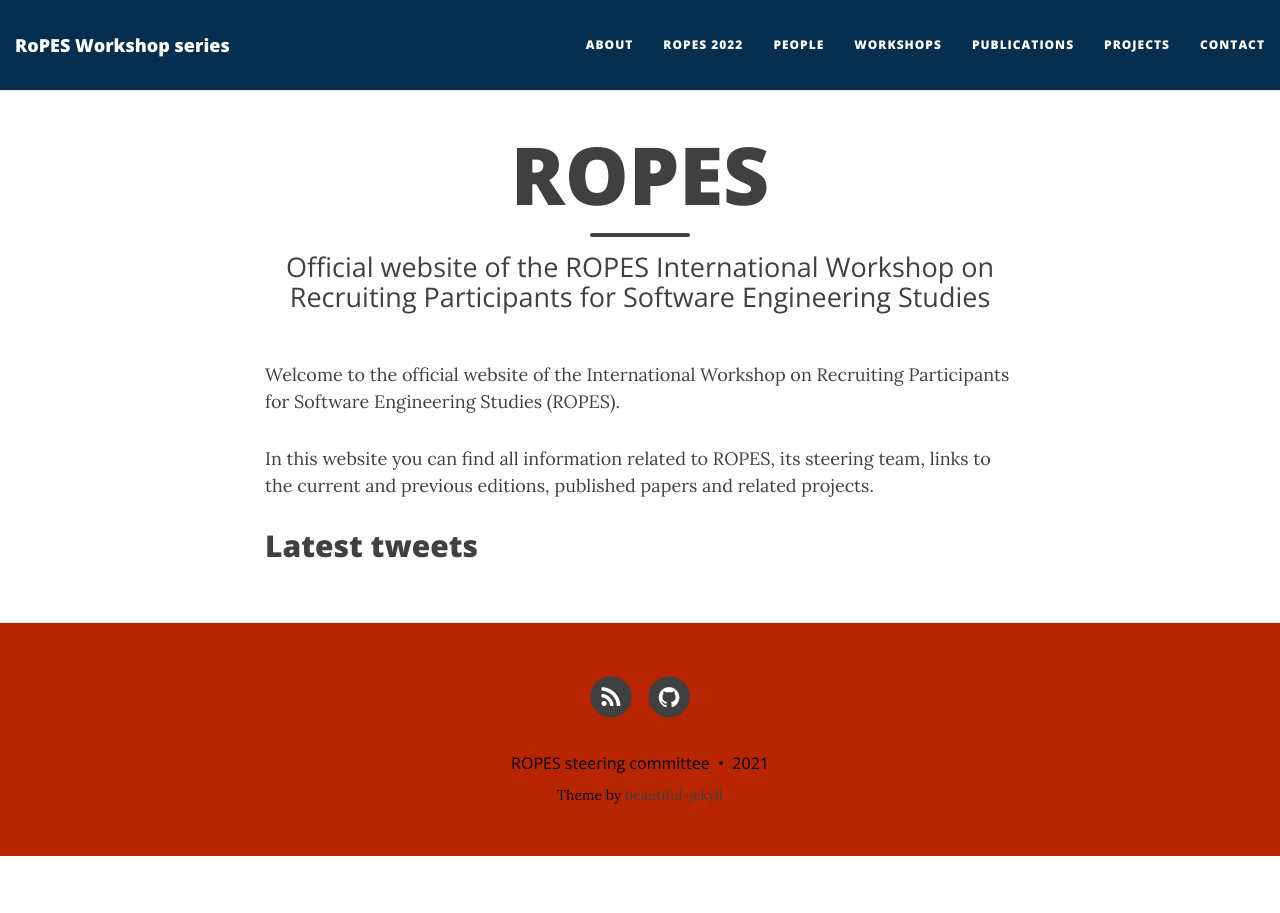
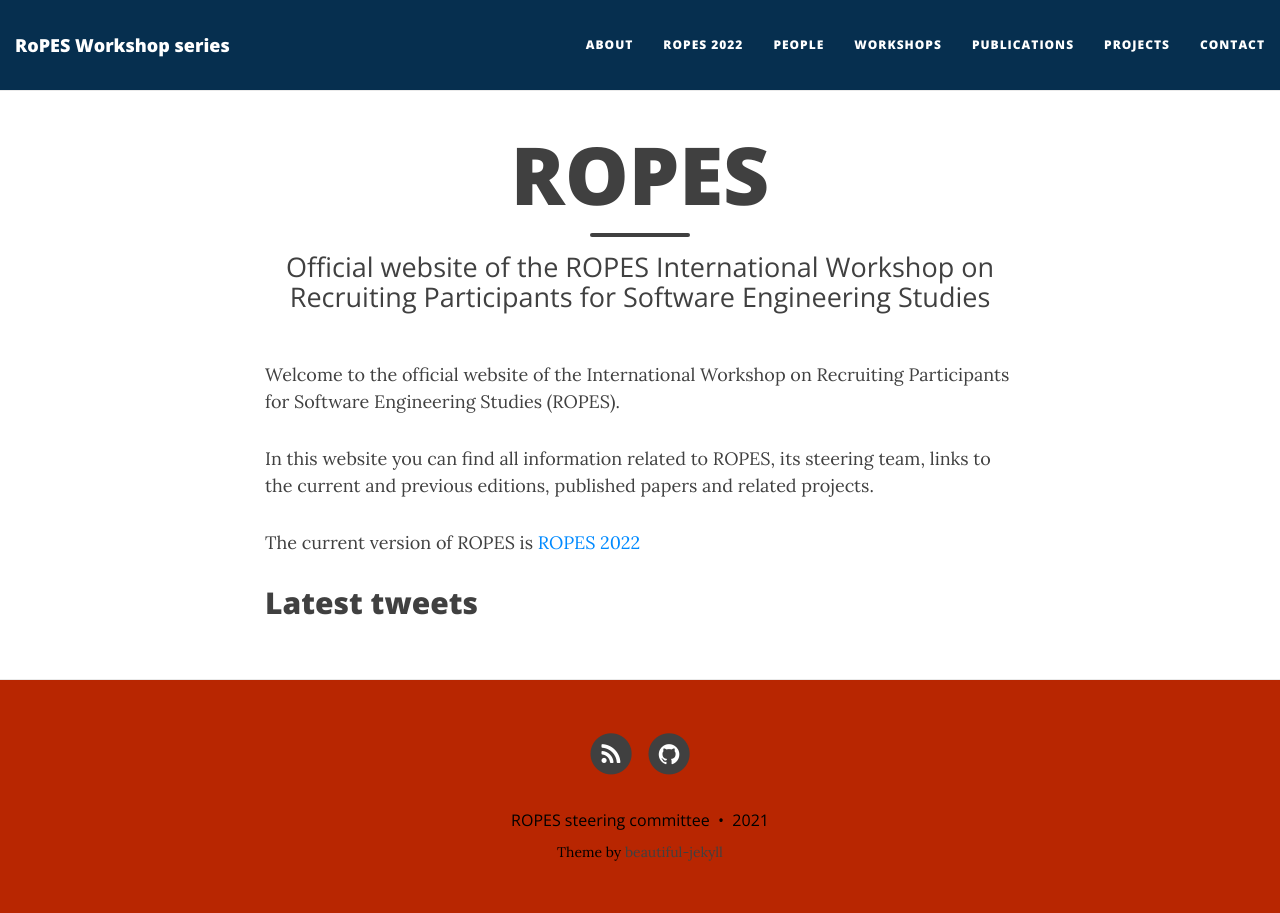
Before and after one commit to ropes-workshops/ropes-workshops.github.io, a Jekyll site: the page built from index.html, in a window 1280 px wide. Built offline with Jekyll 4.4.1, drawn with Linux system fonts in a browser that asks for light colours; nearby versions of some CDN libraries; the list of posts is cut into pages by our own code.

Commit message:
Update index.html

```diff
--- a/index.html
+++ b/index.html
@@ -9,6 +9,7 @@ use-site-title: true
 
 <p>In this website you can find all information related to ROPES, its steering team, links to the current and previous editions, published papers and related projects.</p>
 
+<p> The current version of ROPES is <a href="https://ropes-workshops.github.io/ropes22/">ROPES 2022</a></p>
 <h2>Latest tweets</h2>
 
 <!-- <a class="twitter-timeline" data-height="800" href="https://twitter.com/IMalavolta/lists/rose-workshops?ref_src=twsrc%5Etfw">A Twitter List by IMalavolta</a> <script async src="https://platform.twitter.com/widgets.js" charset="utf-8"></script> -->
```
